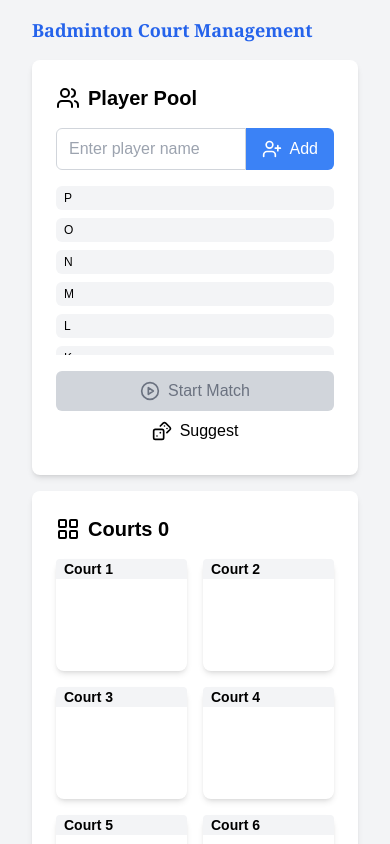
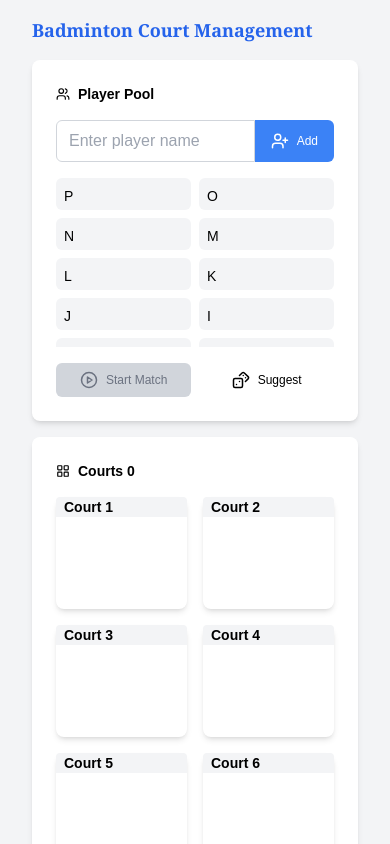
Before and after one commit to erik-trantt/shuttle, a React (Vite) app: page / in a window 390 px wide. Shown: the top 844 px of the page. Built offline with nearby package versions, Linux system fonts and the light colour scheme; a web font is replaced by a local one.

Commit message:
feat(pwa): reduce size for headings/buttons
...including the icons.

```diff
--- a/src/App.tsx
+++ b/src/App.tsx
@@ -227,15 +227,15 @@ function App() {
   return (
     <div className="min-h-screen bg-gray-100 px-8 py-4">
       <header className="mb-4 lg:mb-8">
-        <h1 className="font-heading text-lg font-bold text-blue-600 md:text-center lg:text-2xl">
+        <h1 className="font-heading text-lg font-bold text-blue-600 sm:text-center lg:text-2xl">
           Badminton Court Management
         </h1>
       </header>
 
       <div className="mx-auto max-w-6xl space-y-4">
         <section className="rounded-lg bg-white p-6 shadow-md">
-          <h2 className="mb-4 flex items-center text-xl font-semibold">
-            <Users className="mr-2" /> Player Pool
+          <h2 className="mb-4 flex items-center text-sm font-semibold sm:text-xl">
+            <Users size="1em" className="mr-2" /> Player Pool
           </h2>
 
           <PlayerPool
@@ -249,8 +249,8 @@ function App() {
         </section>
 
         <section className="rounded-lg bg-white p-6 shadow-md">
-          <h2 className="mb-4 flex items-center text-xl font-semibold">
-            <LayoutGrid className="mr-2" /> Courts {games.length}
+          <h2 className="mb-4 flex items-center text-sm font-semibold sm:text-xl">
+            <LayoutGrid size="1em" className="mr-2" /> Courts {games.length}
           </h2>
 
           <CourtDisplay courtData={courtData} releaseCourt={releaseCourt} />
--- a/src/components/player/ListItem.tsx
+++ b/src/components/player/ListItem.tsx
@@ -41,7 +41,7 @@ const PlayerListItem: React.FC<PlayerListItemProps> = ({
         htmlFor={`player-${player.id}`}
         className={[
           "flex-grow cursor-pointer",
-          "rounded-md px-2 py-1 text-xs",
+          "rounded-md px-2 py-2 text-sm",
           selected ? "bg-blue-100" : "bg-gray-100 hover:bg-gray-200",
           disabled ? "pointer-events-none opacity-25" : "",
         ].join(" ")}
--- a/src/components/player/Pool.tsx
+++ b/src/components/player/Pool.tsx
@@ -79,9 +79,9 @@ const PlayerPool: React.FC<PlayerPoolProps> = ({
 
         <button
           type="submit"
-          className="flex items-center rounded-r-md bg-blue-500 px-4 py-2 text-white hover:bg-blue-600 focus:outline-none focus:ring-2 focus:ring-blue-500"
+          className="flex items-center rounded-r-md bg-blue-500 px-4 py-2 text-xs text-white hover:bg-blue-600 focus:outline-none focus:ring-2 focus:ring-blue-500 sm:text-base"
         >
-          <UserPlus size={20} className="mr-2" />
+          <UserPlus size="1.5em" className="mr-2" />
           Add
         </button>
       </form>
@@ -89,8 +89,8 @@ const PlayerPool: React.FC<PlayerPoolProps> = ({
       <ul
         className="mb-4 grid h-[20vh] gap-x-2 gap-y-2 overflow-y-auto"
         style={{
-          gridTemplateColumns: "repeat(auto-fit, minmax(190px, 1fr))",
-          gridTemplateRows: "repeat(auto-fit, 1.5rem)",
+          gridTemplateColumns: "repeat(auto-fit, minmax(125px, 1fr))",
+          gridTemplateRows: "repeat(auto-fill, minmax(2em, 1fr))",
         }}
       >
         {players.map((player) => (
@@ -106,26 +106,26 @@ const PlayerPool: React.FC<PlayerPoolProps> = ({
         ))}
       </ul>
 
-      <div>
+      <div className="flex flex-wrap gap-2 text-xs sm:text-base">
         <button
           onClick={startGame}
           disabled={selectedPlayers.length !== 4}
-          className={`flex w-full items-center justify-center rounded-md px-4 py-2 ${
+          className={`inline-flex w-full flex-1 touch-manipulation items-center justify-center rounded-md px-6 py-2 ${
             selectedPlayers.length === 4
               ? "bg-green-500 text-white hover:bg-green-600"
               : "cursor-not-allowed bg-gray-300 text-gray-500"
           }`}
         >
-          <PlayCircle size={20} className="mr-2" />
-          Start Match
+          <PlayCircle size="1.5em" className="mr-2" />
+          <span className="whitespace-nowrap">Start Match</span>
         </button>
 
         <button
           type="button"
           onClick={randomizePlayers}
-          className={`flex w-full items-center justify-center rounded-md px-4 py-2 active:bg-gray-100`}
+          className={`inline-flex w-full flex-1 touch-manipulation items-center justify-center rounded-md px-6 py-2 active:bg-gray-100`}
         >
-          <Dices size={20} className="mr-2" />
+          <Dices size="1.5em" className="mr-2" />
           Suggest
         </button>
       </div>
```
